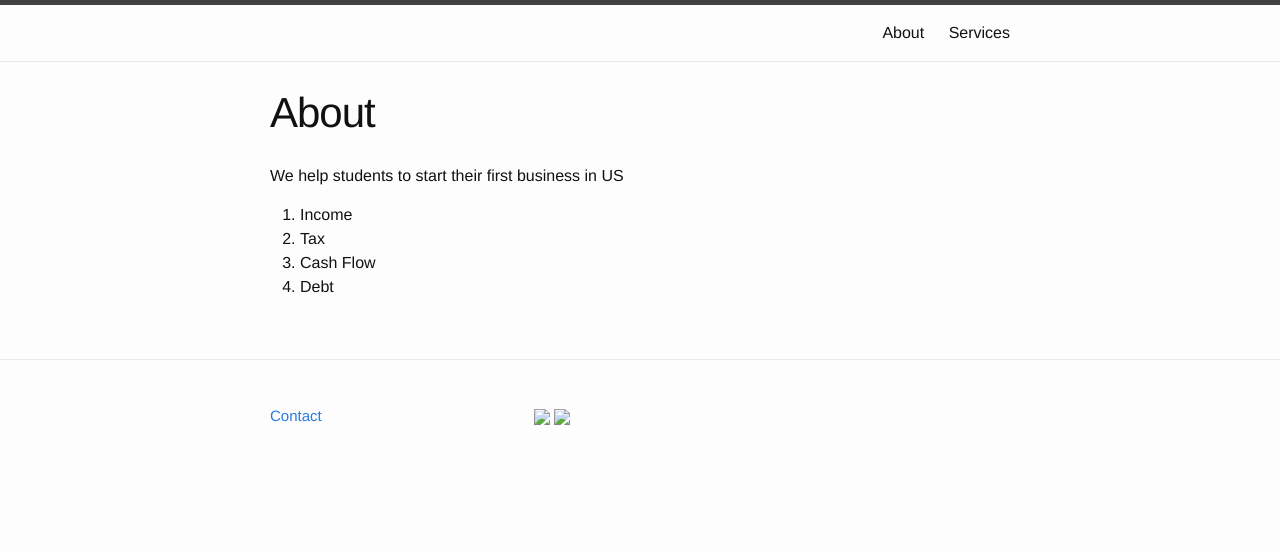
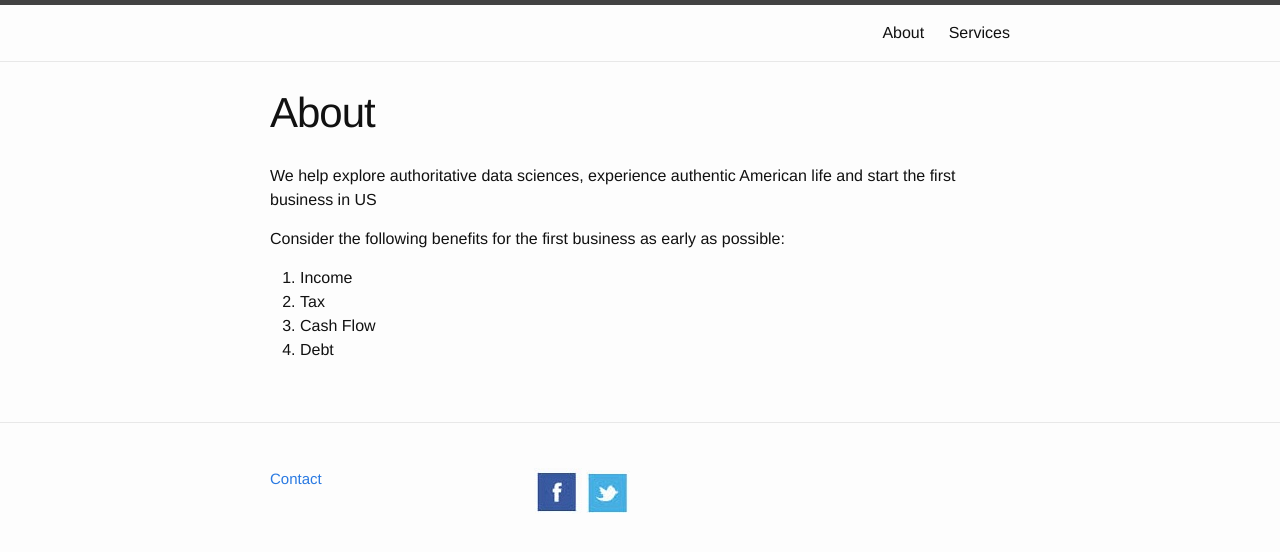
Before and after one commit to thetophu/thetophu.github.io, a Jekyll site: the page built from about.md, in a window 1280 px wide. Shown: the top 552 px of the page. Built offline with Jekyll 4.4.1, drawn with Linux system fonts in a browser that asks for light colours.

```diff
--- a/_includes/footer.html
+++ b/_includes/footer.html
@@ -16,23 +16,15 @@
 
      <div class="footer-col  footer-col-2">
      <ul class="social-media-list">
-         {% if site.github_username %}
-
-           <a href="https://github.com/{{ site.github_username }}">
- 	   <img class="icon--images hover-fade" src="{{ "/images/facebook.jpg" | prepend: site.baseurl }}
-
-
-
+        {% if site.facebook_username %}
+         <a href="https://facebook.com/{{ site.facebook_username }}">
+             <img class="icon--images hover-fade" src="{{ "/images/facebook.jpg" | prepend: site.baseurl }}">
+         </a>
+         {% endif %}
+  	 {% if site.twitter_username %}
+           <a href="https://twitter.com/{{ site.twitter_username }}">
+ 	   <img class="icon--images hover-fade" src="{{ "/images/twitter.jpg" | prepend: site.baseurl }}">
           </a>
-
-         {% endif %}
-
-        {% if site.facebook_username %}
-
-         <a href="https://facebook.com/{{ site.facebook_username }}">
-             <img class="icon--images hover-fade" src="{{ "/images/facebook.jpg" | prepend: site.baseurl }}
-
-         </a>
 
          {% endif %}
        </ul>
--- a/about.md
+++ b/about.md
@@ -4,9 +4,11 @@ title: About
 permalink: /about/
 ---
 
-We help students to start their first business in US
+We help explore authoritative data sciences, experience authentic American life and start the first business in US
+
+Consider the following benefits for the first business as early as possible:
 
 1. Income
 2. Tax
-2. Cash Flow
-3. Debt
+3. Cash Flow
+4. Debt
```
Also changed, not shown: _posts/2015-01-02-Ten-Questions-of-Data-Sciences.md (added, +20 -0 lines), services.html (deleted, +0 -9 lines), services.md (added, +10 -0 lines), images/facebook.jpg, images/github.jpg (added), images/images.jpg (added), images/social_media_icons2.jpg (added), images/twitter.jpg (added).
